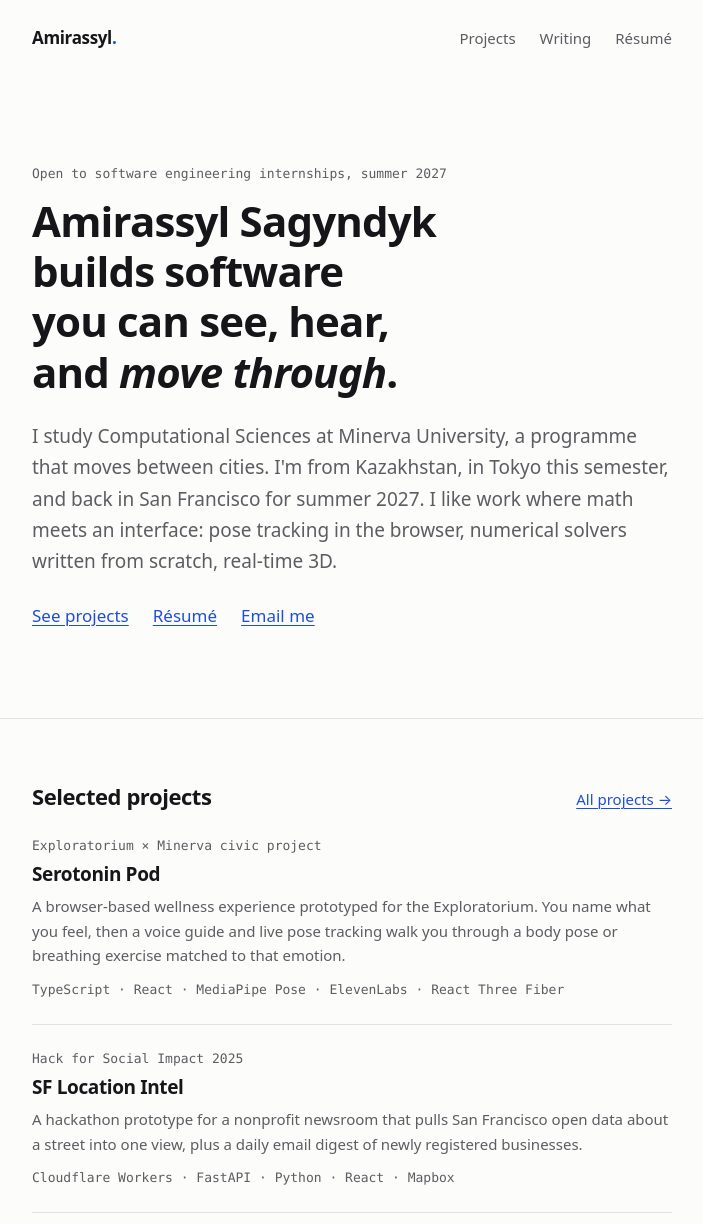
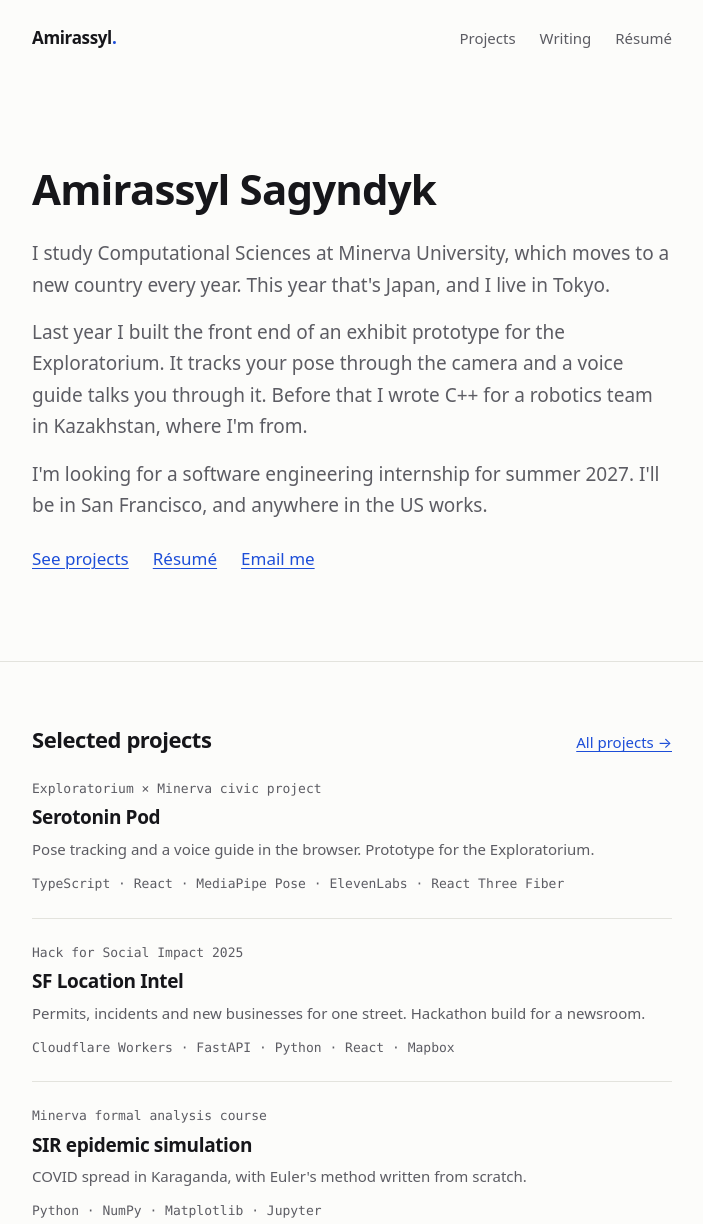
Before and after one commit to amirassyl/amirassyl.dev, an Astro site: page / in a window 1280 px wide. Shown: the top 1224 px of the page, without its empty margins (288-991 px from the left). Built offline with nearby package versions, Linux system fonts and the light colour scheme; Astro itself is replaced by a stand-in of ours.

Commit message:
feat: rewrite home page copy in plain first person

```diff
--- a/src/content/blog/hello.md
+++ b/src/content/blog/hello.md
@@ -5,7 +5,7 @@ date: 2026-10-08
 tags: [meta]
 ---
 
-I'm Amirassyl. I study Computational Sciences at Minerva University, which means I change cities every few months. This semester that city is Tokyo.
+I'm Amirassyl. I study Computational Sciences at Minerva University, which moves to a new country every year. This year that's Japan, and I live in Tokyo.
 
 I made this site for two reasons. The first is practical: I'm looking for a software engineering internship for summer 2027, and I wanted one place that shows what I've built and how I think about it. The [projects](/projects/) page has the write-ups.
 
--- a/src/content/projects/breast-cancer-statistics.md
+++ b/src/content/projects/breast-cancer-statistics.md
@@ -1,6 +1,6 @@
 ---
 title: Breast cancer cell statistics
-summary: Hypothesis testing and linear regression on the Breast Cancer Wisconsin dataset, with the descriptive statistics implemented from scratch.
+summary: "t-tests and regression on 569 biopsies."
 context: Minerva formal analysis courses
 period: Fall 2025 – Spring 2026
 stack: [Python, Pandas, SciPy, statsmodels, Matplotlib]
--- a/src/content/projects/serotonin-pod.md
+++ b/src/content/projects/serotonin-pod.md
@@ -1,6 +1,6 @@
 ---
 title: Serotonin Pod
-summary: A browser-based wellness experience prototyped for the Exploratorium. You name what you feel, then a voice guide and live pose tracking walk you through a body pose or breathing exercise matched to that emotion.
+summary: "Pose tracking and a voice guide in the browser. Prototype for the Exploratorium."
 metaDescription: "A browser-based wellness experience prototyped for the Exploratorium: a voice guide and live pose tracking walk you through a pose or breathing exercise."
 context: Exploratorium × Minerva civic project
 period: September 2025 – May 2026
--- a/src/content/projects/sf-location-intel.md
+++ b/src/content/projects/sf-location-intel.md
@@ -1,6 +1,6 @@
 ---
 title: SF Location Intel
-summary: A hackathon prototype for a nonprofit newsroom that pulls San Francisco open data about a street into one view, plus a daily email digest of newly registered businesses.
+summary: "Permits, incidents and new businesses for one street. Hackathon build for a newsroom."
 metaDescription: "A hackathon prototype for a nonprofit newsroom: San Francisco open data about a street in one view, plus a daily email digest of newly registered businesses."
 context: Hack for Social Impact 2025
 period: November 2025
--- a/src/content/projects/sir-epidemic-simulation.md
+++ b/src/content/projects/sir-epidemic-simulation.md
@@ -1,6 +1,6 @@
 ---
 title: SIR epidemic simulation
-summary: A numerical simulation of how COVID-19 could spread through Karaganda, Kazakhstan, using the SIR model and Euler's method written from scratch.
+summary: "COVID spread in Karaganda, with Euler's method written from scratch."
 context: Minerva formal analysis course
 period: Spring 2026
 stack: [Python, NumPy, Matplotlib, Jupyter]
--- a/src/data/site.ts
+++ b/src/data/site.ts
@@ -3,12 +3,12 @@
 export const site = {
   name: 'Amirassyl Sagyndyk',
   shortName: 'Amirassyl',
-  title: 'Amirassyl Sagyndyk — software, simulation, and things that move',
+  title: 'Amirassyl Sagyndyk',
   description:
     'Computational Sciences student at Minerva University. I build interactive web experiences and numerical models. Open to software internships for summer 2027.',
   url: 'https://amirassyl.dev',
   email: 'amirassyl@uni.minerva.edu',
-  location: 'Tokyo this semester · San Francisco from summer 2027',
+  location: 'Tokyo this year · San Francisco for summer 2027',
   links: {
     github: 'https://github.com/amirassyl',
     linkedin: 'https://www.linkedin.com/in/amirassyl',
--- a/src/pages/index.astro
+++ b/src/pages/index.astro
@@ -11,13 +11,22 @@ const posts = (await getPosts()).slice(0, 3);
 
 <Base>
   <section class="hero wrap">
-    <p class="meta">{site.status}</p>
-    <h1>Amirassyl Sagyndyk builds software you can see, hear, and <em>move through</em>.</h1>
-    <p class="lede">
-      I study Computational Sciences at Minerva University, a programme that moves between cities. I'm from
-      Kazakhstan, in Tokyo this semester, and back in San Francisco for summer 2027. I like work where math meets
-      an interface: pose tracking in the browser, numerical solvers written from scratch, real-time 3D.
-    </p>
+    <h1>{site.name}</h1>
+    <div class="lede">
+      <p>
+        I study Computational Sciences at Minerva University, which moves to a new country every year. This year
+        that's Japan, and I live in Tokyo.
+      </p>
+      <p>
+        Last year I built the front end of an exhibit prototype for the Exploratorium. It tracks your pose through
+        the camera and a voice guide talks you through it. Before that I wrote C++ for a robotics team in
+        Kazakhstan, where I'm from.
+      </p>
+      <p>
+        I'm looking for a software engineering internship for summer 2027. I'll be in San Francisco, and anywhere
+        in the US works.
+      </p>
+    </div>
     <div class="actions">
       <a href="/projects/">See projects</a>
       <a href="/resume/">Résumé</a>
@@ -73,11 +82,8 @@ const posts = (await getPosts()).slice(0, 3);
 
   <section class="section">
     <div class="wrap contact">
-      <h2>Get in touch</h2>
-      <p class="muted">
-        I'm looking for a software engineering internship for summer 2027, anywhere in the US. I'm eligible for CPT.
-        The fastest way to reach me is email.
-      </p>
+      <h2>Contact</h2>
+      <p class="muted">Outside of code I play classical guitar and piano. Say hi:</p>
       <div class="actions">
         <a href={`mailto:${site.email}`}>{site.email}</a>
         <a href={site.links.linkedin} rel="noopener">LinkedIn</a>
@@ -94,10 +100,10 @@ const posts = (await getPosts()).slice(0, 3);
   .hero h1 {
     max-width: 20ch;
   }
-  .hero em {
-    font-style: italic;
-  }
   .lede {
     margin-top: var(--space-5);
   }
+  .lede p:last-child {
+    margin-bottom: 0;
+  }
 </style>
```
